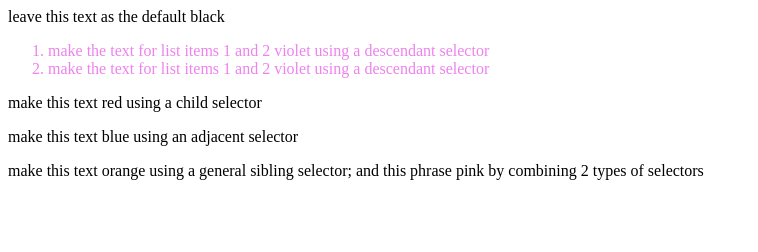
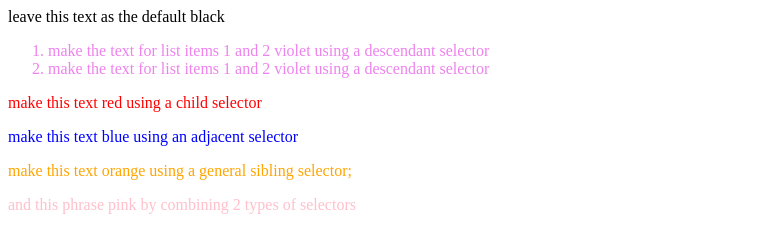
Before and after one commit to rosieparada/289.101, a plain HTML site: page css_combinators_challenge.html in a window 1280 px wide. Shown: the whole page, without its empty margins (0-758 px from the left). Drawn offline with Linux system fonts and the light colour scheme.

Commit message:
Update css_combinators_challenge.html

```diff
--- a/css_combinators_challenge.html
+++ b/css_combinators_challenge.html
@@ -2,23 +2,45 @@
 <html>
 	<head>
 	<title>Task week 2</title>
-		<style>
-			p{
-				color: default;
-			  }
-			ol,li{
-				color:violet;
-			  }
+		<style type="text/css">
+
+			body{
+				color: black;
+				}
+
+			ol li {
+				   color: violet;
+			      }
+
+			div > p {
+						color:red;
+			        }
+
+			div + p{
+					color:blue;
+				   }
+
+			p ~ span{
+					color:orange;
+				    }
+
+			p.pink{
+					color:pink;
+			      }
+
 		</style>
 	</head>
 	<body>
 		<p>leave this text as the default black </p>
-		<ol>
-			<li>make the text for list items 1 and 2 violet using a descendant selector</li>
-			<li>make the text for list items 1 and 2 violet using a descendant selector</li>
-		</ol>
-		<p>make this text red using a child selector</p>
+
+		<p><ol>
+				<li>make the text for list items 1 and 2 violet using a descendant selector</li>
+				<li>make the text for list items 1 and 2 violet using a descendant selector</li>
+			</ol>
+		</p>
+		<div><p>make this text red using a child selector</p></div>
 		<p>make this text blue using an adjacent selector </p>
-		<p>make this text orange using a general sibling selector; and this phrase pink by combining 2 types of selectors</p>
+		<span>make this text orange using a general sibling selector;</span>
+		<p class="pink"> and this phrase pink by combining 2 types of selectors</p>
 	</body>
 </html>
```
